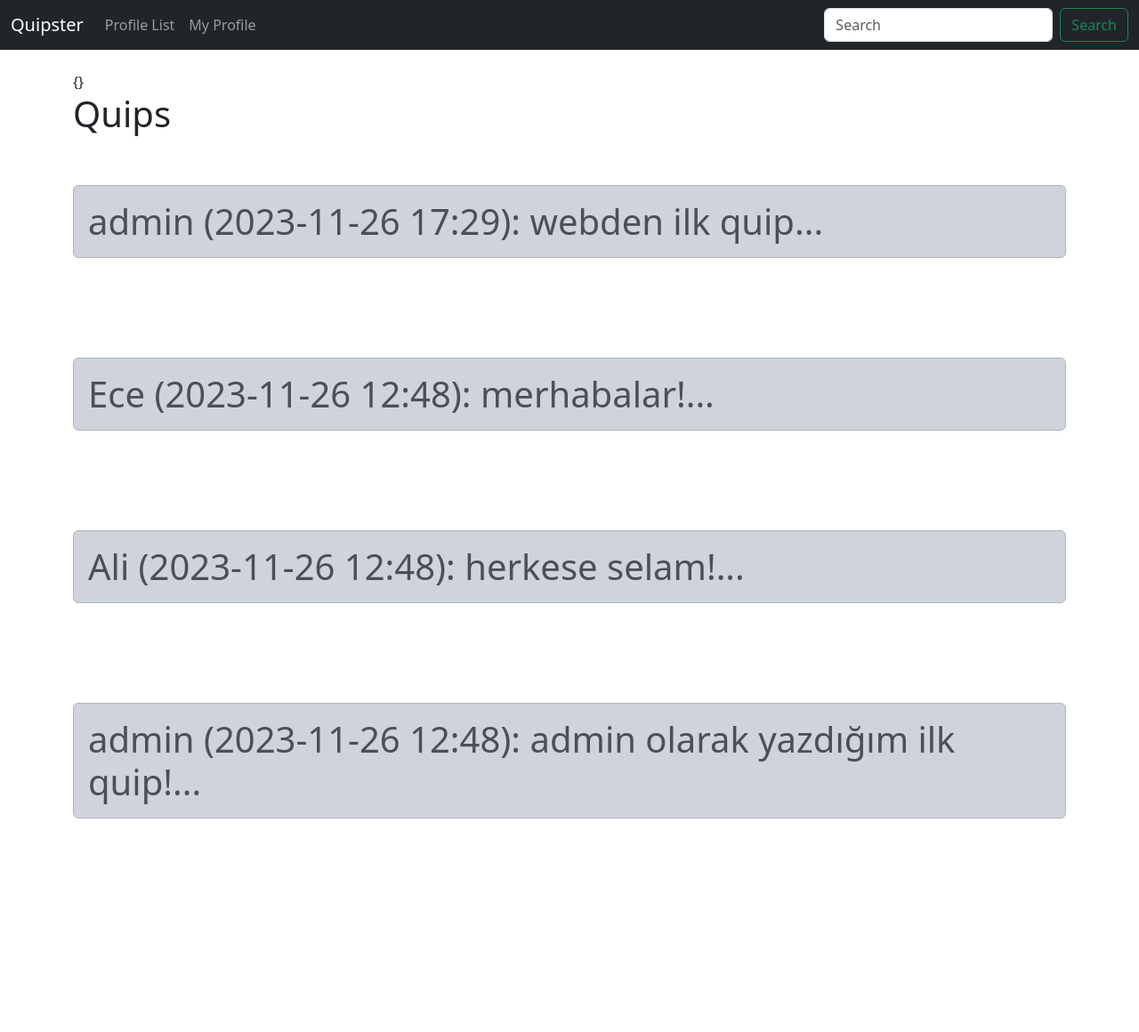
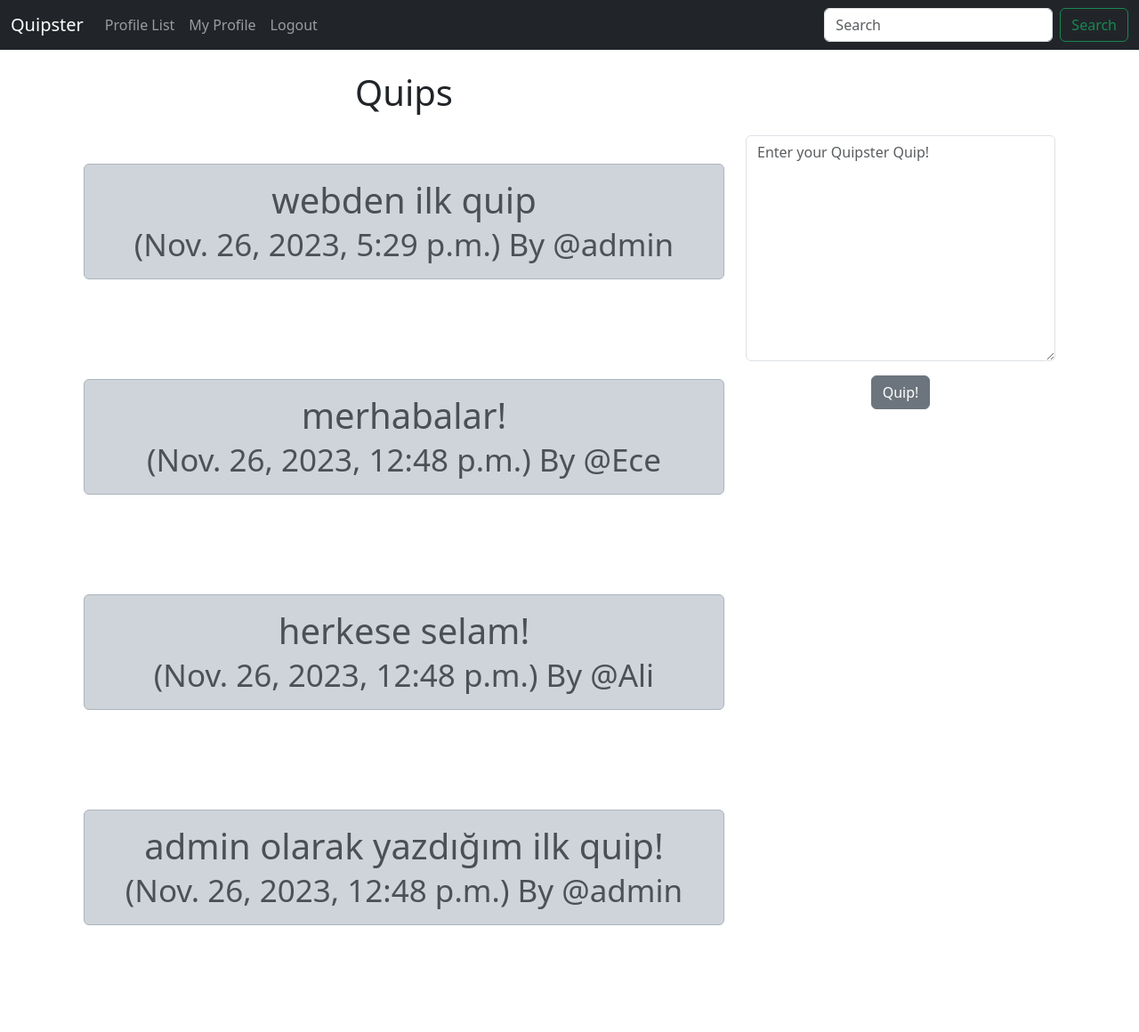
Before and after one commit to femred/Quipster, a Django app: page / in a window 1280 px wide. Shown: the whole page at 89% size. Before the commit the page ends 920 px from the top, so only its background shows below. Run offline with Django 4.2, Linux system fonts and the light colour scheme; a user stored in the database is signed in; data comes from the database, SQL or seed files in the repository; both versions use the stored data as it was after the commit.

Commit message:
register-login-logout

```diff
--- /dev/null
+++ b/socialmedia/dersproje/forms.py
@@ -0,0 +1,45 @@
+from typing import Any
+from django import forms
+from .models import Quip
+from django.contrib.auth.forms import UserCreationForm
+from django.contrib.auth.models import User
+
+class QuipForm(forms.ModelForm):
+    body = forms.CharField(required=True,
+                           widget=forms.widgets.Textarea(
+                               attrs={
+                               "placeholder": "Enter your Quipster Quip!",
+                               "class":"form-control",
+                           }),
+                           label="",
+                           )
+    class Meta:
+        model = Quip
+        exclude = ("user",)
+
+class SignUpForm(UserCreationForm):
+    email = forms.EmailField(label="", widget=forms.TextInput(attrs={'class':'form-control', 'placeholder':'Email Address'}))
+    first_name = forms.CharField(label="", max_length=100, widget=forms.TextInput(attrs={'class':'form-control', 'placeholder':'First Name'}))
+    last_name = forms.CharField(label="", max_length=100, widget=forms.TextInput(attrs={'class':'form-control', 'placeholder':'Last Name'}))
+
+    class Meta:
+        model = User
+        fields = ('username', 'first_name', 'last_name',  'email', 'password1', 'password2')
+
+    def __init__(self, *args, **kwargs):
+        super(SignUpForm, self).__init__(*args, **kwargs)
+
+        self.fields['username'].widget.attrs['class'] = 'form-control'
+        self.fields['username'].widget.attrs['placeholder'] = 'User Name'
+        self.fields['username'].label = ''
+        self.fields['username'].help_text = '<span class="form-text text-muted"><small>Required. 150 characters or fewer. Letters, digits and @/./+/-/_ only.</small></span>'
+
+        self.fields['password1'].widget.attrs['class'] = 'form-control'
+        self.fields['password1'].widget.attrs['placeholder'] = 'Password'
+        self.fields['password1'].label = ''
+        self.fields['password1'].help_text = '<ul class="form-text text-muted small"><li>Your password can\'t be too similar to your other personal information.</li><li>Your password must contain at least 8 characters.</li><li>Your password can\'t be a commonly used password.</li><li>Your password can\'t be entirely numeric.</li></ul>'
+
+        self.fields['password2'].widget.attrs['class'] = 'form-control'
+        self.fields['password2'].widget.attrs['placeholder'] = 'Confirm Password'
+        self.fields['password2'].label = ''
+        self.fields['password2'].help_text = '<span class="form-text text-muted"><small>Enter the same password as before, for verification.</small></span>'
--- a/socialmedia/dersproje/templates/home.html
+++ b/socialmedia/dersproje/templates/home.html
@@ -2,11 +2,31 @@
 
 {% block content %}
 
-{}	<h1>Quips<h1>
+	<div class="container text-center">
+		<div class="row">
+				<div class="col-8">
+
+<h1>Quips<h1>
 <br/>
 		{% for quip in quips %}
 			<div class="alert alert-dark" role="alert">
-  				{{quip}}
+  				{{ quip.body }} <br/>
+				<small class="text-muted">
+					({{ quip.created_at }}) By @{{ quip.user.username }}
+				</small>
 			</div><br/><br/>
 		{% endfor %}
+</div>
+<div class= "col-4">
+	<br/><br/><br/>
+	{% if form %}
+	<form method=POST>
+		{% csrf_token %}
+		{{ form.as_p }}
+		<button type="submit" class="btn btn-secondary">Quip!</button>
+	  </form>
+	{% endif %}
+
+</div>
+
 {% endblock %}
--- a/socialmedia/dersproje/templates/navbar.html
+++ b/socialmedia/dersproje/templates/navbar.html
@@ -13,6 +13,17 @@
         <li class="nav-item">
           <a class="nav-link" href="{% url 'profile' request.user.id %}">My Profile</a>
         </li>
+        <li class="nav-item">
+          <a class="nav-link" href="{% url 'logout' %}">Logout</a>
+        </li>
+        {% else %}
+        <li class="nav-item">
+          <a class="nav-link" href="{% url 'register'  %}">Register</a>
+        </li>
+        <li class="nav-item">
+          <a class="nav-link" href="{% url 'login'  %}">Login</a>
+        </li>
+
         {% endif %}
       </ul>
       <form class="d-flex" role="search">
--- a/socialmedia/dersproje/templates/profile.html
+++ b/socialmedia/dersproje/templates/profile.html
@@ -10,7 +10,10 @@
 			    {% if quips %}
 				    {% for quip in quips %}
 								<div class="alert alert-dark" role="alert">
-					  				{{quip}}
+									{{ quip.body }} <br/>
+									<small class="text-muted">
+										({{ quip.created_at }}) By @{{ quip.user.username }}
+									</small>
 								</div><br/><br/>
 							{% endfor %}
 					{% endif %}
--- a/socialmedia/dersproje/urls.py
+++ b/socialmedia/dersproje/urls.py
@@ -5,4 +5,7 @@ urlpatterns = [
     path('', views.home, name="home"),
     path('profile_list/', views.profile_list, name='profile_list'),
     path('profile/<int:pk>', views.profile, name='profile'),
+    path('login/', views.login_user, name='login'),
+    path('logout/', views.logout_user, name='logout'),
+    path('register/', views.register_user, name='register'),
 ]
--- a/socialmedia/dersproje/views.py
+++ b/socialmedia/dersproje/views.py
@@ -1,11 +1,25 @@
 from django.shortcuts import render, redirect
 from django.contrib import messages
 from . models import Profile, Quip
+from .forms import QuipForm, SignUpForm
+from django.contrib.auth import authenticate, login, logout
+from django.contrib.auth.forms import UserCreationForm
+from django import forms
 
 def home(request):
 	quips = []
 	if request.user.is_authenticated:
+		form = QuipForm(request.POST or None)
+		if request.method == "POST":
+			if form.is_valid():
+				quip = form.save(commit=False)
+				quip.user = request.user
+				quip.save()
+				messages.success(request, ("Your Quip Has Been Posted!"))
+				return redirect('home')
+
 		quips = Quip.objects.all().order_by("-created_at")
+		return render(request, 'home.html', {"quips":quips, "form":form})
 	else:
 		messages.success(request, ("You must be logged in to view this page."))
 	return render(request, 'home.html', {"quips":quips})
@@ -35,3 +49,42 @@ def profile(request, pk):
 		return render(request, "profile.html", {"profile":profile, "quips":quips})
 	else:
 		return redirect('home')
+
+def login_user(request):
+	if request.method == "POST":
+		username = request.POST['username']
+		password = request.POST['password']
+		user = authenticate(request, username = username, password = password)
+		if user is not None:
+			login(request, user)
+			messages.success(request, ("You Have Been Logged In! Get Quipping! "))
+			return redirect('home')
+		else:
+			messages.success(request, ("There was an error logging in! "))
+			return redirect('login')
+	else:
+		return render(request, "login.html", {})
+
+def logout_user(request):
+	logout(request)
+	messages.success(request, ("You have been logged out"))
+	return redirect('home')
+
+def register_user(request):
+	form = SignUpForm()
+	if request.method == "POST":
+		form = SignUpForm(request.POST)
+		if form.is_valid():
+			form.save()
+			username = form.cleaned_data['username']
+			password = form.cleaned_data['password1']
+			#first_name = form.cleaned_data['first_name']
+			#second_name = form.cleaned_data['second_name']
+			#email = form.cleaned_data['email']
+
+			user = authenticate(username=username, password=password)
+			login(request, user)
+			messages.success(request, ("Successfully registered! "))
+			return redirect('home')
+
+	return render(request, "register.html", {'form':form})
```
Also changed, not shown: socialmedia/dersproje/templates/login.html (added, +33 -0 lines), socialmedia/dersproje/templates/register.html (added, +17 -0 lines), socialmedia/db.sqlite3.
